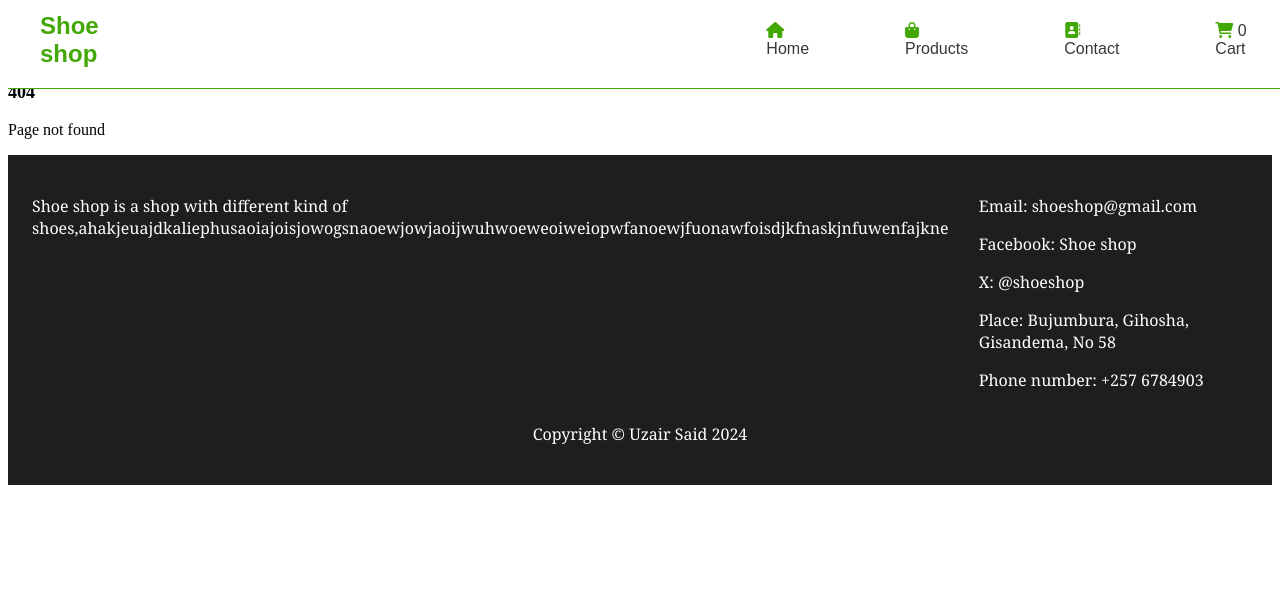
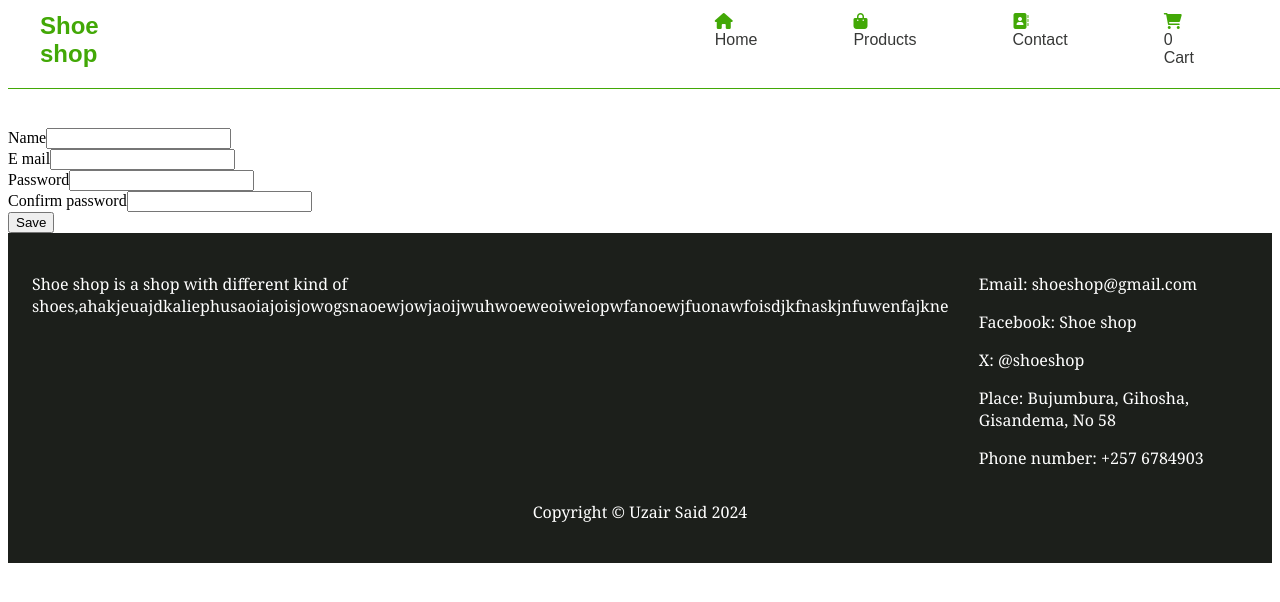
Before and after one commit to uzairsaid/angularEcomerceExercise, an Angular app: page /signup in a window 1280 px wide. Shown: the top 602 px of the page. Built offline with nearby package versions, Linux system fonts and the light colour scheme.

Commit message:
Added forms

```diff
--- a/src/app/app.routes.ts
+++ b/src/app/app.routes.ts
@@ -4,10 +4,13 @@ import { ArticleListComponent } from './article-list/article-list.component';
 import { PagenotfoundComponent } from './pagenotfound/pagenotfound.component';
 import { HomeComponent } from './home/home.component';
 import { CartComponent } from './cart/cart.component';
+import { SignupComponent } from './signup/signup.component';
 
 export const routes: Routes = [
     {path: "" ,component:HomeComponent},
+    {path: "signup" ,component:SignupComponent},
     {path: "shoe-list" ,component:ArticleListComponent},
     {path: "cart" ,component:CartComponent},
     {path: "**" ,component:PagenotfoundComponent},
+
 ];
--- a/src/app/navbar/navbar.component.html
+++ b/src/app/navbar/navbar.component.html
@@ -9,6 +9,8 @@
                 <li><a routerLink="shoe-list" class="link-item"><i class="fa-solid fa-bag-shopping"></i>{{ productsLink}}</a></li>
                 <li><a href="" class="link-item"><i class="fa-solid fa-address-book"></i>{{ contactLink}}</a></li>
                 <li><a routerLink="cart" class="link-item"><i class="fa-solid fa-cart-shopping"></i> {{cartLength}} Cart</a></li>
+                <li><a routerLink="signup" class="link-item"><i class="fa-solid fa-right-to-bracket"></i>Sign up</a></li>
+
             </ul>
 
         </div>
--- /dev/null
+++ b/src/app/signup/signup.component.html
@@ -0,0 +1,23 @@
+<div>
+    <form [formGroup]="signupForm" (ngSubmit)="onSubmit()">
+        <div>
+            <label for="name">Name</label>
+            <input type="text" formControlName="name">
+        </div>
+        <div>
+            <label for="name">E mail</label>
+            <input type="email"  formControlName="email">
+        </div>
+        <div>
+            <label for="name">Password</label>
+            <input type="password" formControlName="password">
+        </div>
+        <div>
+            <label for="name">Confirm password</label>
+            <input type="password" formControlName="confirmPassword">
+        </div>
+
+        <button type="submit">Save</button>
+    </form>
+
+</div>
--- /dev/null
+++ b/src/app/signup/signup.component.scss
@@ -0,0 +1,3 @@
+form {
+    margin-top: 4rem;
+}
--- /dev/null
+++ b/src/app/signup/signup.component.ts
@@ -0,0 +1,30 @@
+import { Component } from '@angular/core';
+import {FormControl,FormGroup, Validators} from '@angular/forms';
+import { Validator } from '@angular/forms';
+
+
+
+@Component({
+  selector: 'app-signup',
+  standalone: false,
+  templateUrl: './signup.component.html',
+  styleUrl: './signup.component.scss'
+})
+export class SignupComponent {
+  signupForm = new FormGroup({
+    name: new FormControl(''),
+    email: new FormControl('', Validators.email),
+    password: new FormControl(''),
+    confirmPassword: new FormControl('')
+  });
+
+ onSubmit():void{
+  if (this.signupForm.valid) {
+    console.log("is valid");
+  }
+  else{
+    console.log("is valid");
+  }
+ }
+
+}
```
Also changed, not shown: src/app/app.module.ts (added, +21 -0 lines).
